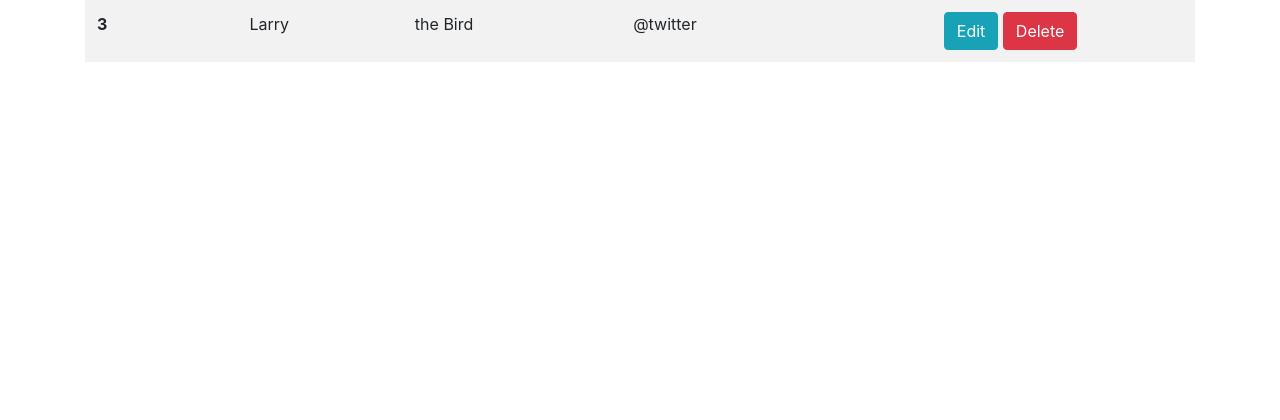
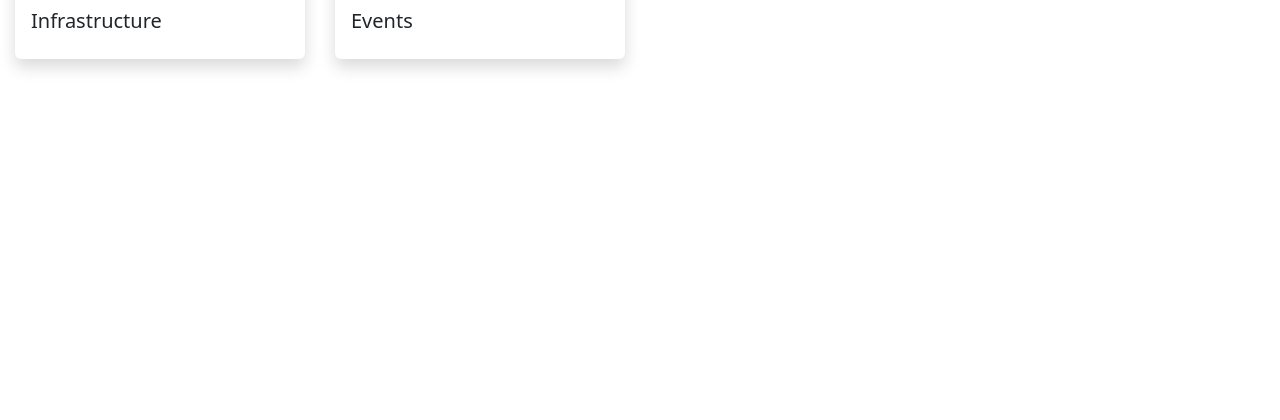
Before and after one commit to mukeshswamy/greenbaseupdated, a CodeIgniter app: page /greenbase/gallerypage in a window 1280 px wide. Shown: the part 295-715 px from the top of the page. Run offline with CodeIgniter, Linux system fonts and the light colour scheme; some libraries are stand-ins or nearby versions.

Commit message:
gallery-admin-view-created

```diff
--- a/application/config/routes.php
+++ b/application/config/routes.php
@@ -80,5 +80,6 @@ $route['newsedit/(:any)'] = 'auth/newseditpage/$1';
 $route['blogsadd'] = 'auth/blogsadd';
 $route['resetpassword'] = 'auth/resetpassword';
 $route['blogsedit/(:any)'] = 'auth/blogsedit/$1';
+$route['galleryadd'] = 'auth/addNewGallery';
 $route['404_override'] = '';
 $route['translate_uri_dashes'] = FALSE;
--- a/application/controllers/Auth.php
+++ b/application/controllers/Auth.php
@@ -96,6 +96,12 @@ class Auth extends CI_Controller
         $this->load->view('/backend/backendgallery');
         $this->load->view('/backend/backendfooter');
     }
+    public function addNewGallery(){
+        $meta_data['title'] ="Gallery";
+        $this->load->view('/backend/backendheader',$meta_data);
+        $this->load->view('/backend/gallery/addNewGallery');
+        $this->load->view('/backend/backendfooter');
+    }
     public function resetpassword(){
         $meta_data['title'] ="Reset Password";
         $this->load->view('/backend/backendheader',$meta_data);
--- a/application/views/backend/backendgallery.php
+++ b/application/views/backend/backendgallery.php
@@ -15,60 +15,18 @@
 				Add New Album
 			</button>
 		</div>
-		<div class="col-md-12">
-			<table class="table table-striped">
-				<thead>
-					<tr>
-						<th scope="col">Sr.no</th>
-						<th scope="col">First</th>
-						<th scope="col">Last</th>
-						<th scope="col">Handle</th>
-						<th scope="col" style="text-align: center">Action</th>
-					</tr>
-				</thead>
-				<tbody>
-					<tr>
-						<th scope="row">1</th>
-						<td>Mark</td>
-						<td>Otto</td>
-						<td>@mdo</td>
-						<td class="action__tableRow">
-							<button
-								type="button"
-								class="btn btn-info"
-								data-toggle="modal"
-								data-target="#editAlbumModal"
-							>
-								Edit
-							</button>
-							<button type="button" class="btn btn-danger">Delete</button>
-						</td>
-					</tr>
-					<tr>
-						<th scope="row">2</th>
-						<td>Jacob</td>
-						<td>Thornton</td>
-						<td>@fat</td>
-						<td class="action__tableRow">
-							<button type="button" class="btn btn-info" data-toggle="modal"
-              data-target="#editAlbumModal">Edit</button>
-							<button type="button" class="btn btn-danger">Delete</button>
-						</td>
-					</tr>
-					<tr>
-						<th scope="row">3</th>
-						<td>Larry</td>
-						<td>the Bird</td>
-						<td>@twitter</td>
-						<td class="action__tableRow">
-							<button type="button" class="btn btn-info" data-toggle="modal"
-              data-target="#editAlbumModal">Edit</button>
-							<button type="button" class="btn btn-danger">Delete</button>
-						</td>
-					</tr>
-				</tbody>
-			</table>
-		</div>
+		<div class="col-md-3">
+            <div class="albumWrapper cursor-pointer shadow rounded-md p-3">
+                <img src=<?php echo base_url('assets/images/chennai/chennai1.jpg')?> alt="album" class="w-100 h-40 object-cover">
+                <h5 class="text-xl my-2">Infrastructure</h5>
+            </div>
+        </div>
+        <div class="col-md-3">
+            <div class="albumWrapper cursor-pointer shadow rounded-md p-3">
+                <img src=<?php echo base_url('assets/images/chennai/chennai1.jpg')?> alt="album" class="w-100 h-40 object-cover">
+                <h5 class="text-xl my-2">Events</h5>
+            </div>
+        </div>
 	</div>
 </div>
 
@@ -95,46 +53,27 @@
 					<span aria-hidden="true">&times;</span>
 				</button>
 			</div>
-			<div class="modal-body">...</div>
+			<div class="modal-body">
+				<form>
+					<div class="form-group">
+						<label for="Category">Category</label>
+						<input type="text" class="form-control" id="Category" aria-describedby="Category"
+							placeholder="Enter Category">
+					</div>
+				</form>
+			</div>
 			<div class="modal-footer">
 				<button type="button" class="btn btn-secondary" data-dismiss="modal">
 					Close
 				</button>
-				<button type="button" class="btn btn-primary">Save changes</button>
+				<button type="button" class="btn btn-primary" onclick="addNewGallery()">Save Category</button>
 			</div>
 		</div>
 	</div>
 </div>
 
-<!-- EDIT NEWS MODAL -->
-<div
-	class="modal fade"
-	id="editAlbumModal"
-	tabindex="-1"
-	role="dialog"
-	aria-labelledby="exampleModalLongTitle"
-	aria-hidden="true"
->
-	<div class="modal-dialog" role="document">
-		<div class="modal-content">
-			<div class="modal-header">
-				<h5 class="modal-title" id="exampleModalLongTitle">Edit Album</h5>
-				<button
-					type="button"
-					class="close"
-					data-dismiss="modal"
-					aria-label="Close"
-				>
-					<span aria-hidden="true">&times;</span>
-				</button>
-			</div>
-			<div class="modal-body">...</div>
-			<div class="modal-footer">
-				<button type="button" class="btn btn-secondary" data-dismiss="modal">
-					Close
-				</button>
-				<button type="button" class="btn btn-primary">Save changes</button>
-			</div>
-		</div>
-	</div>
-</div>
+<script type="text/javascript">
+	function addNewGallery(){
+		location.href="galleryadd"
+	}
+</script>
--- a/application/views/backend/backendheader.php
+++ b/application/views/backend/backendheader.php
@@ -7,7 +7,7 @@
     <title>Greenbase Admin | <?php echo @$title?></title>
     <link rel="stylesheet" href=<?php echo base_url('assets/css/backendstyle.css') ?>>
     <link rel="stylesheet" href=<?php echo base_url('assets/css/bootstrap.min.css'); ?>>
-
+    <link href="https://unpkg.com/tailwindcss@^2/dist/tailwind.min.css" rel="stylesheet">
     <script src="https://code.jquery.com/jquery-3.3.1.slim.min.js"
         integrity="sha384-q8i/X+965DzO0rT7abK41JStQIAqVgRVzpbzo5smXKp4YfRvH+8abtTE1Pi6jizo"
         crossorigin="anonymous"></script>
```
Also changed, not shown: application/views/backend/gallery/addNewGallery.php (added, +92 -0 lines).
